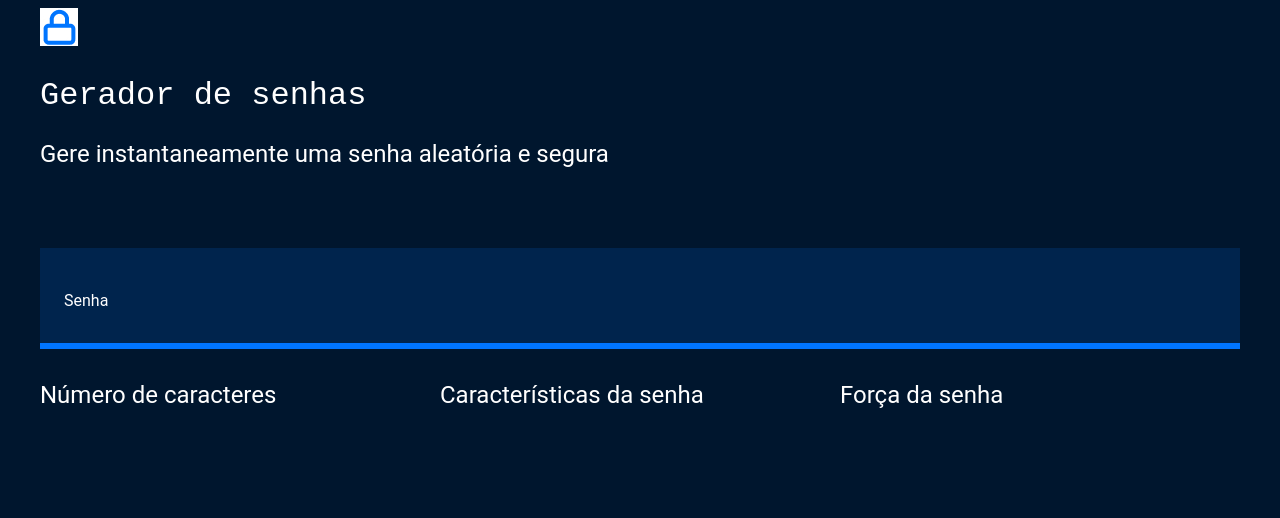
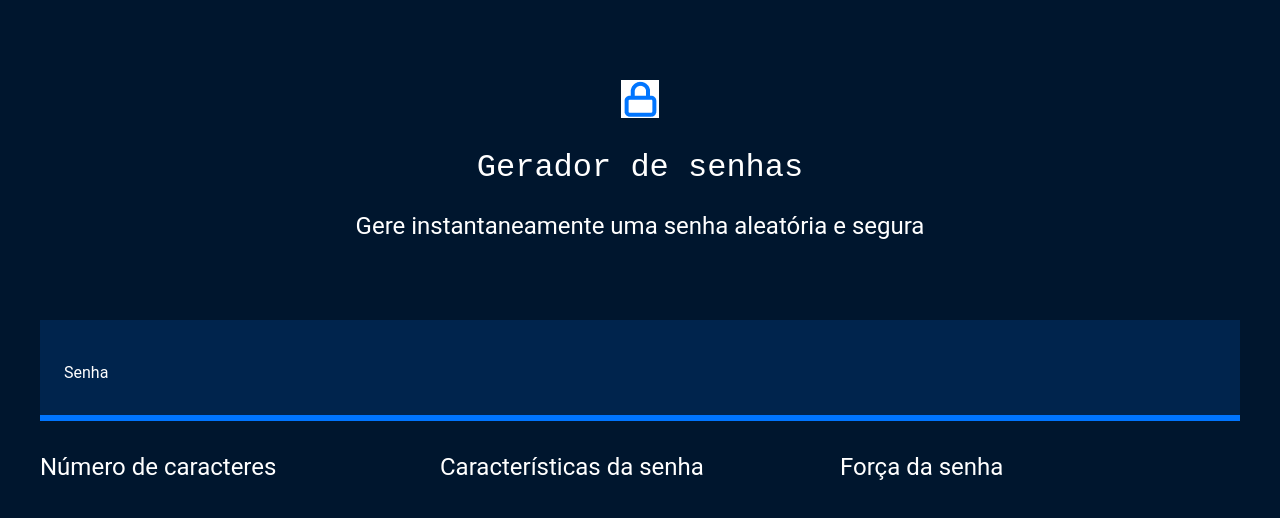
Before and after one commit to Felps27/Gerador-de-senhas, a plain HTML site: page index.html in a window 1280 px wide. Drawn offline with Linux system fonts and the light colour scheme.

Commit message:
Add files via upload

```diff
--- a/style.css
+++ b/style.css
@@ -1,8 +1,7 @@
 *{
     font-weight: 400
 }
-:root
-    {
+:root{
     --branco: white;
     --cor-de-fundo: #00162E;
     --fundo-senha: #00244D;
@@ -10,10 +9,8 @@
     --borda: #0075FF;
     --roboto: 'Roboto', sans-serif;
     --roboto-mono: 'Roboto Mono', monospace;
-
     }
-body
-    {
+body{
     color: var(--branco);
     background-color: var(--cor-de-fundo);
     font-family: var(--roboto);
@@ -21,6 +18,10 @@ body
 .titulo-principal{
     font-family: var(--roboto-mono);
     font-size: 32px;
+}
+.conteudo-titulo{
+    text-align: center;
+    margin-top: 80px;
 }
 .titulo-secundario{
     font-size: 24px;
@@ -32,7 +33,6 @@ body
     border-bottom: 6px solid var(--borda);
 }
 #campo-senha{
-
     background-color: var(--fundo-senha);
     border: none;
     color: var(--branco);
```
Lines whose indentation alone changed are shown as unchanged.
